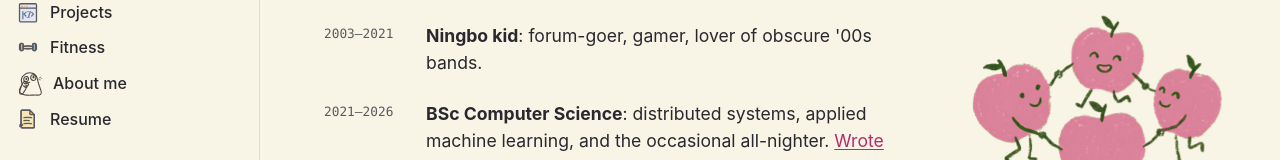
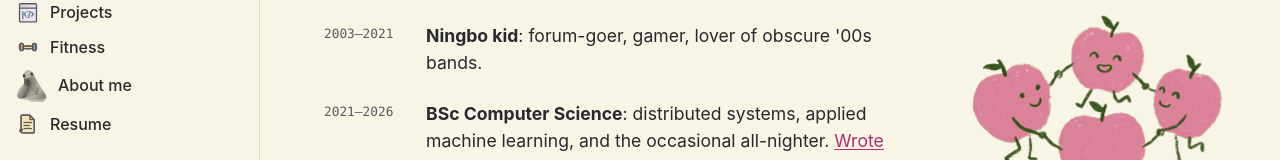
Before and after one commit to Hongjin-Lin/portfolio-site, a React (Vite) app: page / in a window 1280 px wide. Shown: the part 229-389 px from the top of the page. Built offline with nearby package versions, Linux system fonts and the light colour scheme; a web font is replaced by a local one.

Commit message:
Use reference pencil drawing for about icon

```diff
--- a/src/App.jsx
+++ b/src/App.jsx
@@ -138,7 +138,7 @@ function LanguageSwitch({ lang, onChange, mobile = false, inline = false }) {
 }
 
 function SidebarNavIcon({ type }) {
-  if (type === "about") return <img className="tn-nav-icon tn-nav-icon--nalong" src="/icons/nalong-thinking.svg" alt="" aria-hidden="true" decoding="async" />;
+  if (type === "about") return <img className="tn-nav-icon tn-nav-icon--nalong" src="/icons/nalong-thinking.png" alt="" aria-hidden="true" decoding="async" />;
   const common = { className: "tn-nav-icon", viewBox: "0 0 28 28", "aria-hidden": true, focusable: false, fill: "none", stroke: "currentColor", strokeWidth: 1.5, strokeLinecap: "round", strokeLinejoin: "round" };
   if (type === "projects") return <svg {...common}>
     <path d="M4.1 4.3q0-1.1 1.2-1.1h17.4q1.2 0 1.2 1.2v18.8q0 1.1-1.2 1.1H5.3q-1.2 0-1.2-1.2z" fill="#e8e4f2" />
--- a/src/styles.css
+++ b/src/styles.css
@@ -73,7 +73,7 @@ h1, h2, h3 { margin: 0; font-family: "Outfit Variable", -apple-system, BlinkMacS
 .tn-nav { display: flex; flex-direction: column; gap: 2px; }
 .tn-nav a { display: flex; align-items: center; gap: 10px; font-size: 16px; font-weight: 500; color: var(--tn-text); text-decoration: none; padding: 4px 8px; margin: 0 -8px; border-radius: 8px; }
 .tn-nav-icon { display: block; flex: 0 0 24px; width: 24px; height: 24px; color: var(--tn-muted); overflow: visible; transition: transform .2s ease; }
-.tn-nav-icon--nalong { flex-basis: 27px; width: 27px; height: 27px; object-fit: contain; }
+.tn-nav-icon--nalong { flex-basis: 32px; width: 32px; height: 32px; object-fit: contain; }
 .tn-nav a:hover .tn-nav-icon { transform: rotate(-4deg) translateY(-1px); }
 .tn-nav a:hover { background: rgba(0, 0, 0, .05); }
 html[data-tn-dark="1"] .tn-nav a:hover { background: rgba(255, 255, 255, .06); }
```
Also changed, not shown: public/icons/nalong-thinking.png (added), public/icons/nalong-thinking.svg (deleted).
